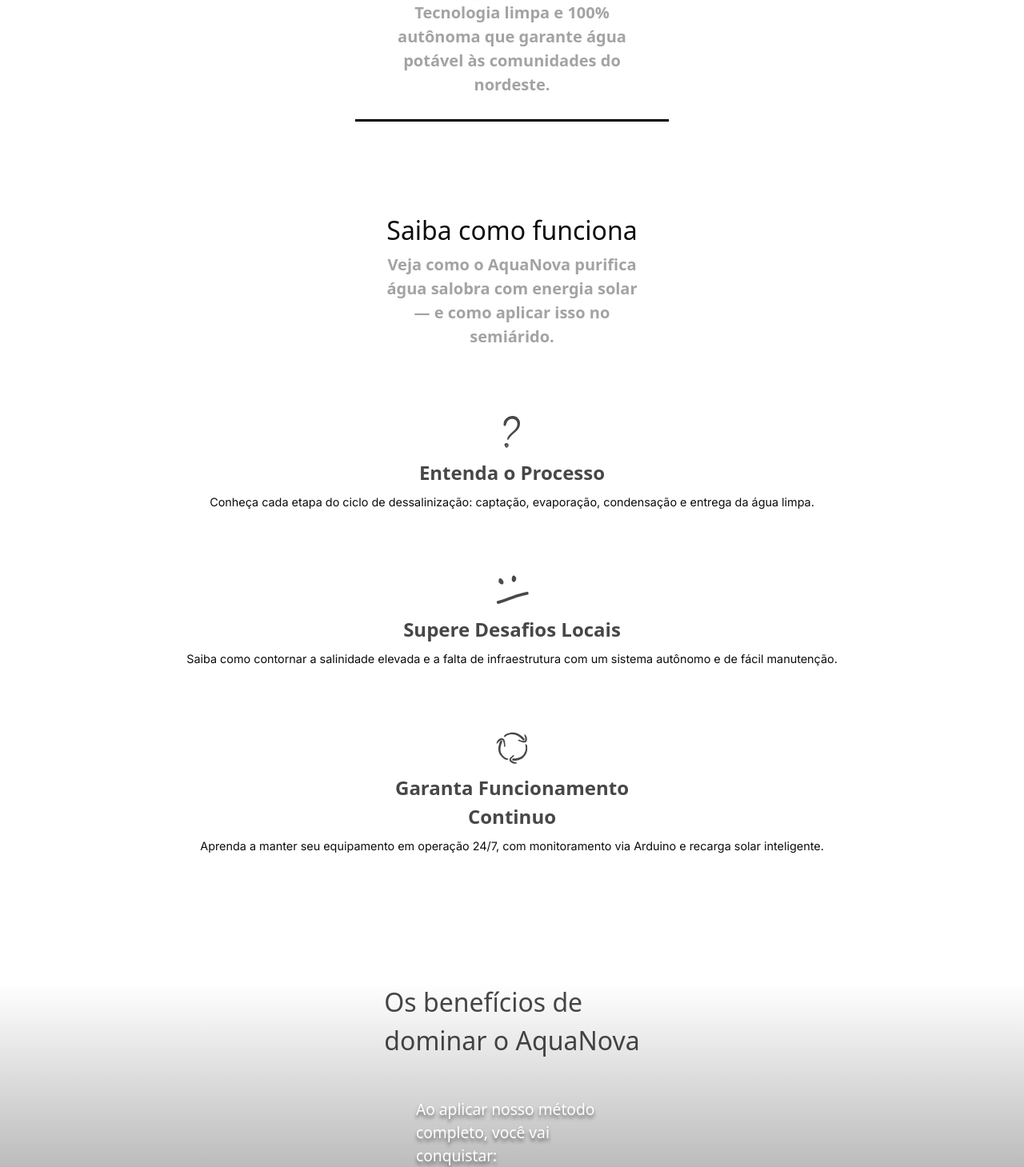
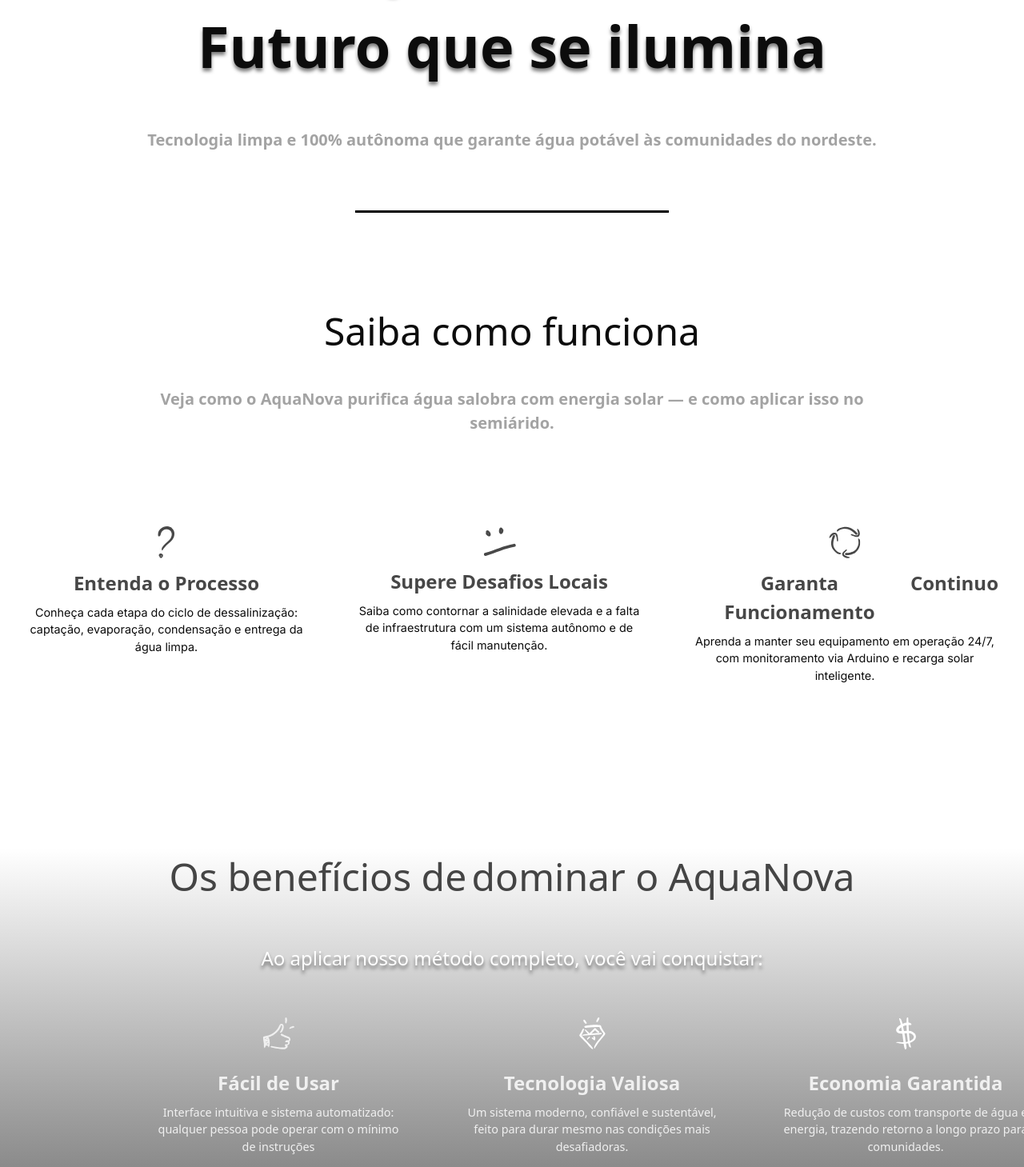
Before and after one commit to TccDessalinizador/AquaNova, a React (Vite) app: page / in a window 1280 px wide. Shown: the part 233-1692 px from the top of the page at 80% size. Built offline with nearby package versions, Linux system fonts and the light colour scheme.

Commit message:
home light

```diff
--- a/src/components/Home.jsx
+++ b/src/components/Home.jsx
@@ -21,15 +21,15 @@ export function Home() {
             <Header />
 
             <div id="pg1" class="">
-                <h1 class="text-[2.25rem] text-[#0C0C0C] font-bold text-shadow-mb mt-[8rem] flex flex-col justify-center text-center mb-[.5rem]">Sol que dessalina <br /> <p class="text-[2rem] text-[#0C0C0C] font-bold text-shadow-mb">Futuro que se ilumina</p></h1>
-                <p class="text-[1.25rem] text-[#A3A3A3] font-bold flex mx-auto items-center w-[20rem] h-[7rem] text-center mb-[2rem]">Tecnologia limpa e 100% autônoma que garante água potável às comunidades do nordeste.</p>
+                <h1 class="text-[2.25rem] text-[#0C0C0C] font-bold text-shadow-mb mt-[8rem] flex flex-col justify-center text-center mb-[.5rem] lg:text-[4.5rem]">Sol que dessalina <br /> <p class="text-[2rem] text-[#0C0C0C] font-bold text-shadow-mb lg:text-[4.5rem]">Futuro que se ilumina</p></h1>
+                <p class="text-[1.25rem] text-[#A3A3A3] font-bold flex mx-auto items-center w-[20rem] h-[7rem] text-center mb-[2rem] lg:w-[60rem] lg:justify-center">Tecnologia limpa e 100% autônoma que garante água potável às comunidades do nordeste.</p>
 
                 <div id="separacao" class="flex mx-auto w-[24.5rem] h-[0.18rem] bg-[#000000] mb-[7rem]"></div>
 
-                <p class="text-[2rem] text-[#0C0C0C] font bold flex justify-center mb-[.5rem]">Saiba como funciona</p>
-                <p class="text-[1.25rem] text-[#A3A3A3] font-bold flex mx-auto items-center w-[20rem] h-[7rem] text-center mb-[5.5rem]">Veja como o AquaNova purifica água salobra com energia solar — e como aplicar isso no semiárido.</p>
+                <p class="text-[2rem] text-[#0C0C0C] font bold flex justify-center mb-[.5rem] lg:text-[3rem]">Saiba como funciona</p>
+                <p class="text-[1.25rem] text-[#A3A3A3] font-bold flex mx-auto items-center w-[20rem] h-[7rem] text-center mb-[5.5rem] lg:w-[60rem] lg:justify-center">Veja como o AquaNova purifica água salobra com energia solar — e como aplicar isso no semiárido.</p>
 
-                <div id="grid" class="mb-[10rem]">
+                <div id="grid" class="mb-[10rem] lg:flex">
 
                     <div id="hiw" class="w-[100%] flex flex-col items-center px-[2rem] mb-[5rem]">
                         <img src={interrogacao} alt="" class="mb-[.8rem] " />
@@ -45,18 +45,18 @@ export function Home() {
 
                     <div id="GFC" class="w-[100%] flex flex-col items-center px-[2rem]">
                         <img src={ciclo} alt="" class="mb-[.8rem] " />
-                        <h2 class="text-neutral-950/75 font-bold text-[1.5rem] mb-[.5rem] flex text-center">Garanta Funcionamento <br /> Continuo</h2>
+                        <h2 class="text-neutral-950/75 font-bold text-[1.5rem] mb-[.5rem] flex flex-col text-center lg:w-[24rem] lg:flex-row lg:gap-[.1rem]">Garanta Funcionamento <div /> Continuo</h2>
                         <p class="text-[0.9rem] font-inter text-[#0C0C0C] flex text-center">Aprenda a manter seu equipamento em operação 24/7, com monitoramento via Arduino e recarga solar inteligente.</p>
                     </div>
 
                 </div>
 
                 <div id="beneficios" class="bg-[linear-gradient(180deg,rgba(18,18,18,0)_0%,#121212_71.63%)] h-[71rem] mb-[6rem]">
-                    <h2 class="text-[2rem] text-neutral-950/75 font bold flex justify-center text-start mb-[3rem]">Os benefícios de <br /> dominar o AquaNova</h2>
+                    <h2 class="text-[2rem] text-neutral-950/75 font bold flex flex-col justify-center items-center text-start mb-[3rem] lg:flex-row lg:text-[3rem] lg:gap-[.2rem]">Os benefícios de <div /> dominar o AquaNova</h2>
 
-                    <p class="text-[1.2rem] font-light text-shadow-mb text-white w-[15rem] mx-auto mb-[3.5rem]">Ao aplicar nosso método completo, você vai conquistar:</p>
+                    <p class="text-[1.2rem] font-light text-shadow-mb text-white w-[15rem] mx-auto mb-[3.5rem] lg:w-[100%] lg:text-[1.5rem] flex lg:items-center lg:justify-center">Ao aplicar nosso método completo, você vai conquistar:</p>
 
-                    <div id="grid-beneficios" class="">
+                    <div id="grid-beneficios" class="lg:flex lg:gap-[5rem] lg:px-[12rem]">
 
                         <div id='fdu' class="flex flex-col items-center mb-[3rem]">
                             <img src={like} alt="" />
@@ -76,9 +76,9 @@ export function Home() {
                             <p class="text-[#F0F0F0] text-[0.9rem] flex text-center w-[19.5rem]">Redução de custos com transporte de água e energia, trazendo retorno a longo prazo para comunidades.</p>
                         </div>
 
-                        <button class=" mt-[3rem] w-[18rem] h-[4rem] text-[#0C0C0C] text-[1.25rem] font-bold flex mx-auto justify-center items-center bg-white rounded-[0.75rem] box-shadow-mb cursor-pointer">Saiba mais</button>
 
                     </div>
+                    <button class=" mt-[3rem] w-[18rem] h-[4rem] text-[#0C0C0C] text-[1.25rem] font-bold flex mx-auto justify-center self-center items-center bg-white rounded-[0.75rem] box-shadow-mb cursor-pointer">Saiba mais</button>
 
                 </div>
 
@@ -109,7 +109,7 @@ export function Home() {
                     </div>
                 </div>
 
-                <div id="componentes" class="bg-white text-white pt-[4rem] flex flex-col items-center px-[1.5rem] mt-[24rem]">
+                <div id="componentes" class="bg-white text-white pt-[4rem] flex flex-col items-center px-[1.5rem] mt-[4rem]">
                     <div id="top" class="mb-[2rem] flex flex-col justify-end text-[#0C0C0C]">
                         <h1 class="flex flex-row text-[1.5rem] lg:text-[2.5rem] font-inter font-bold gap-[.2rem]">Componentes e investimentos <img src={smile} alt="" /></h1>
                         <img src={sublinhado} alt="" class="flex self-end border border-red-500 bg-black" />
```
